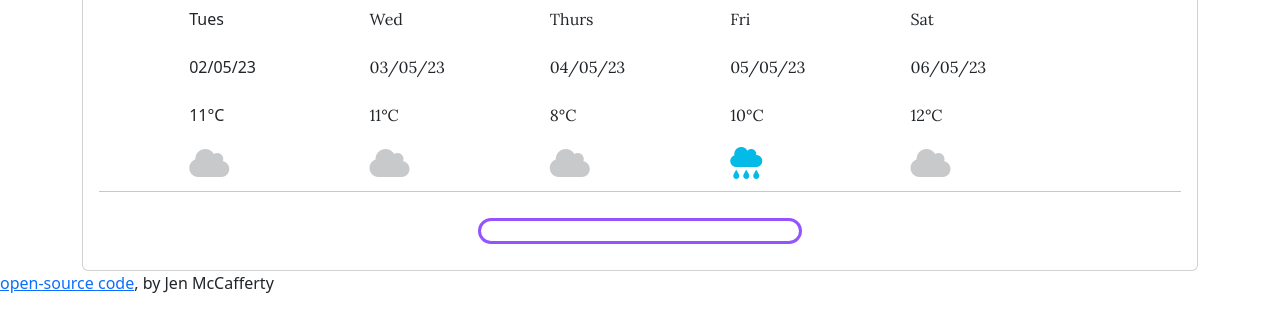
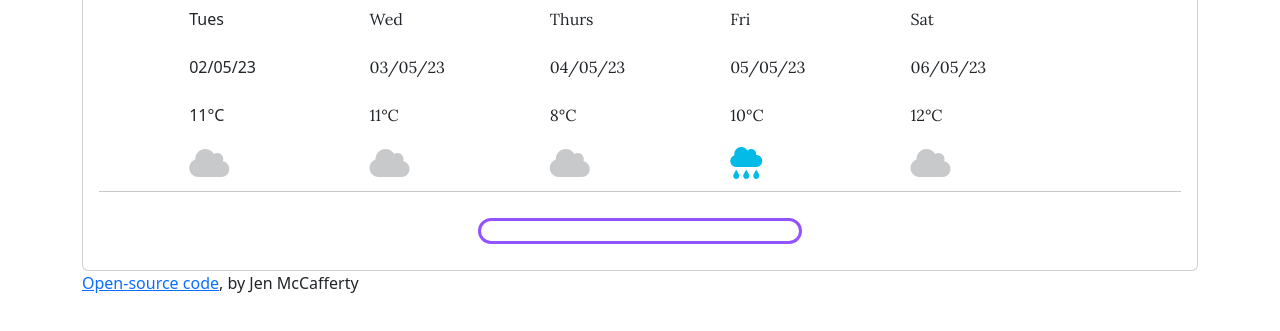
Before and after one commit to FyreandFlame/weather-app, a plain HTML site: page index.html in a window 1280 px wide. Shown: the part 165-496 px from the top of the page. Drawn offline with nearby package versions, Linux system fonts and the light colour scheme; no server answers; a web font is replaced by a local one.

Commit message:
Update index.html

```diff
--- a/index.html
+++ b/index.html
@@ -136,8 +136,8 @@
 </div>
   </div>
 </div>
-  </div>
-  <a href="https://github.com/FyreandFlame/weather-app">open-source code</a>, by Jen McCafferty
-  <script src="index.js"></script>
+  <div  id="github">
+  <a href="https://github.com/FyreandFlame/weather-app"target = _blank>Open-source code</a>, by Jen McCafferty
+  <script src="index.js"></script></div>
 </body>
 </html>
```
